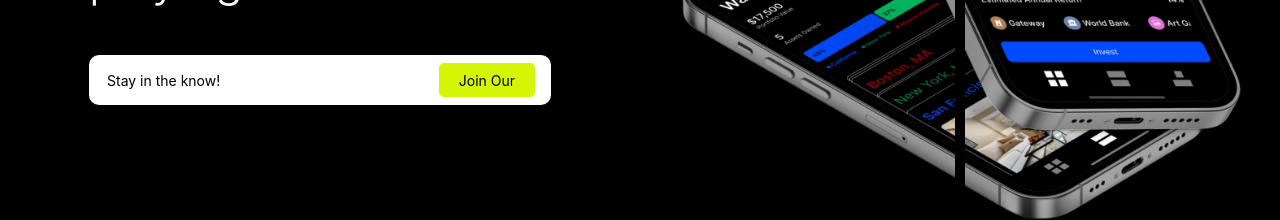
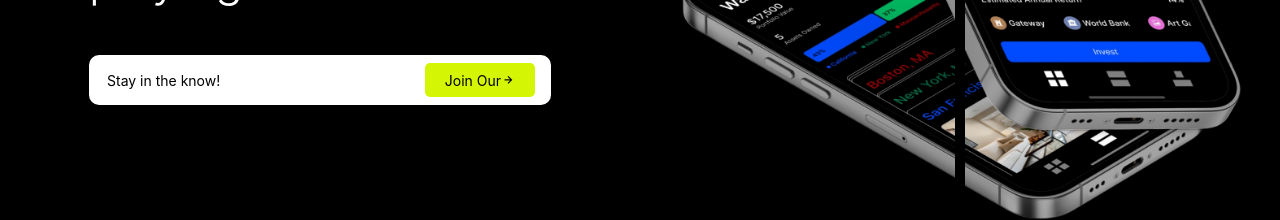
Before and after one commit to webtesting22/vaar, a React (Vite) app: page / in a window 1280 px wide. Shown: the part 440-660 px from the top of the page. Built offline with nearby package versions, Linux system fonts and the light colour scheme.

Commit message:
animation added

```diff
--- a/src/Components/Home/Home.jsx
+++ b/src/Components/Home/Home.jsx
@@ -43,7 +43,7 @@ function Home() {
                                      <h1 className='main-global-heading ' style={{ fontWeight: "300", textAlign: "start", fontSize: "46px" }} data-aos="fade-down"><span style={{color:"#d4f604"}}>Vaar</span> levels the playing field.</h1>
                                     <div className='email-collect'>
                                         <input type="text" placeholder="Stay in the know!" />
-                                        <button className='input-btn'><Link to="/ContactUs" style={{ color: "black" }}>Join&nbsp;Our</Link></button>
+                                        <button className='input-btn'><Link to="/ContactUs" style={{ color: "black",display:"flex",alignItems:"center" }}>Join&nbsp;Our <i class='bx bx-right-arrow-alt'></i></Link></button>
                                     </div>
                                     <div className='mobile-view-home' data-aos="fade-up"
                                         data-aos-anchor-placement="bottom-center">
@@ -58,8 +58,8 @@ function Home() {
                         <div className='grid-images'>
                             <Row>
                                 <Col lg={24} md={24} sm={8} style={{ display: "flex" }}>
-                                    <div><img src={second} alt="" /></div>
-                                    <div><img src={first} alt="" /></div>
+                                    <div><img src={second} alt="" data-aos="fade-right"/></div>
+                                    <div><img src={first} alt="" data-aos="fade-left"/></div>
                                 </Col>
                                 {/* <Col lg={12} md={12} sm={8}>
 
```
